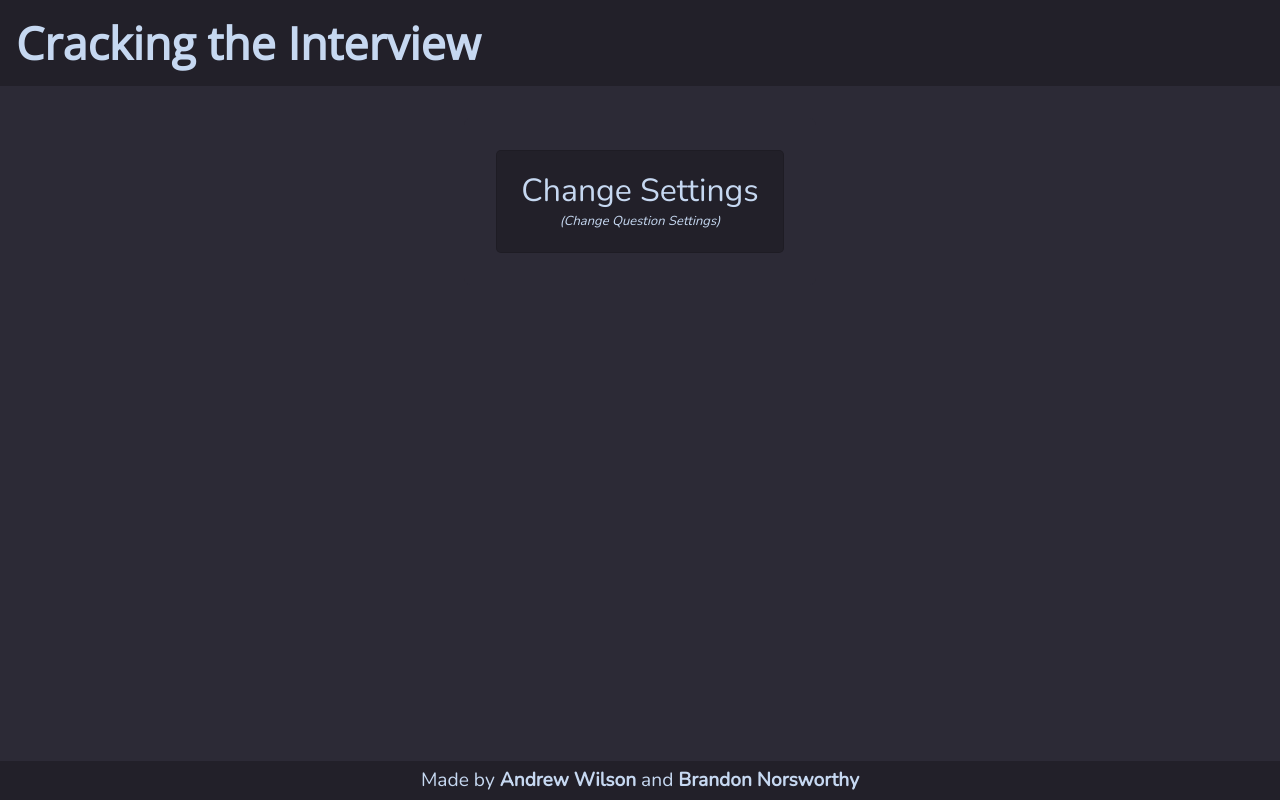
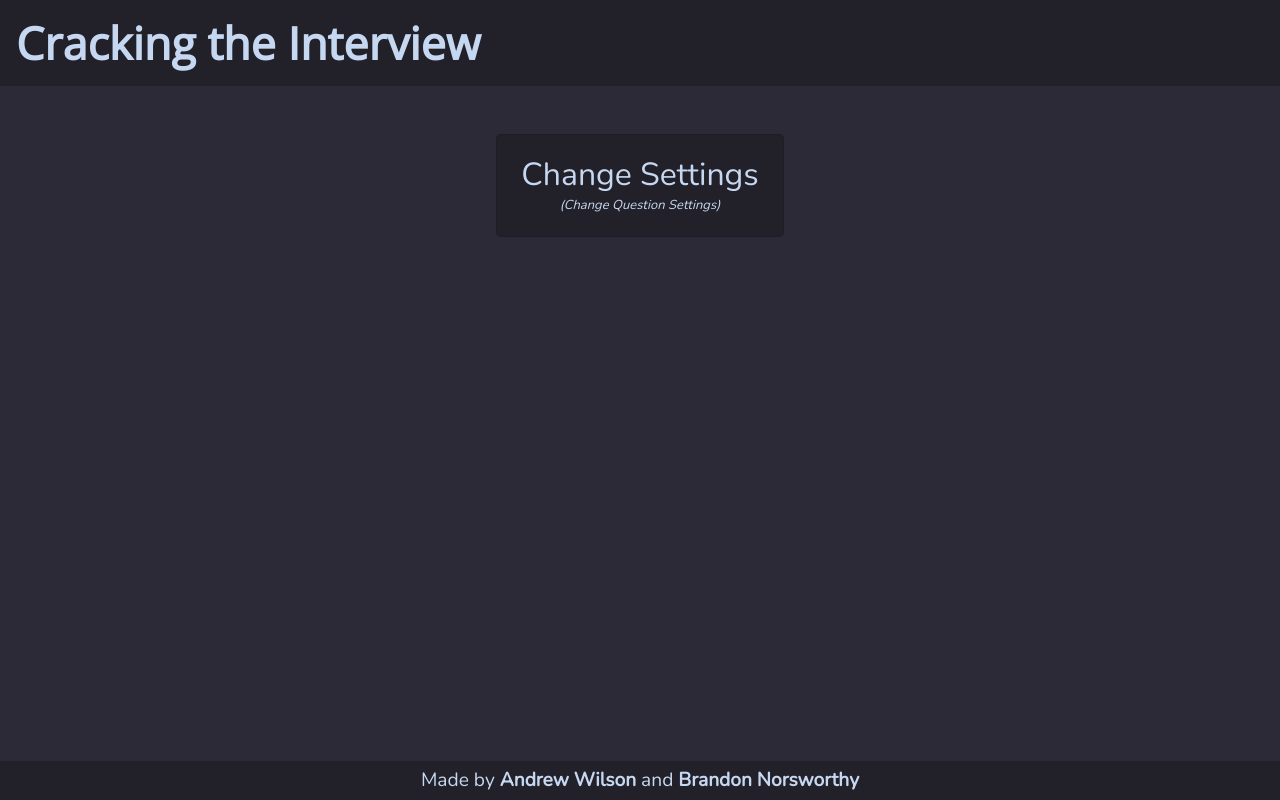
Before and after one commit to andwilson36/cracking_the_interview, a website: page public/views/technical-questions.html in a window 1280 px wide. Drawn offline with nearby package versions, Linux system fonts and the light colour scheme; no server answers.

Commit message:
moved content into main

```diff
--- a/public/views/technical-questions.html
+++ b/public/views/technical-questions.html
@@ -25,6 +25,7 @@
     <header>
         <h1><a href="/">Cracking the Interview</a></h1>
     </header>
+    <main class="row" style="margin-top: -1rem !important;">
         <content class="row">
             <div class="col-4">
                 <button class="settings-btn">
@@ -61,6 +62,8 @@
                 </div>
             </div>
         </content>
+    </main>
+
     <footer>
         <p>Made by <a href="#">Andrew Wilson</a> and <a href="#">Brandon Norsworthy</a></p>
     </footer>
```
Lines whose indentation alone changed are shown as unchanged.
